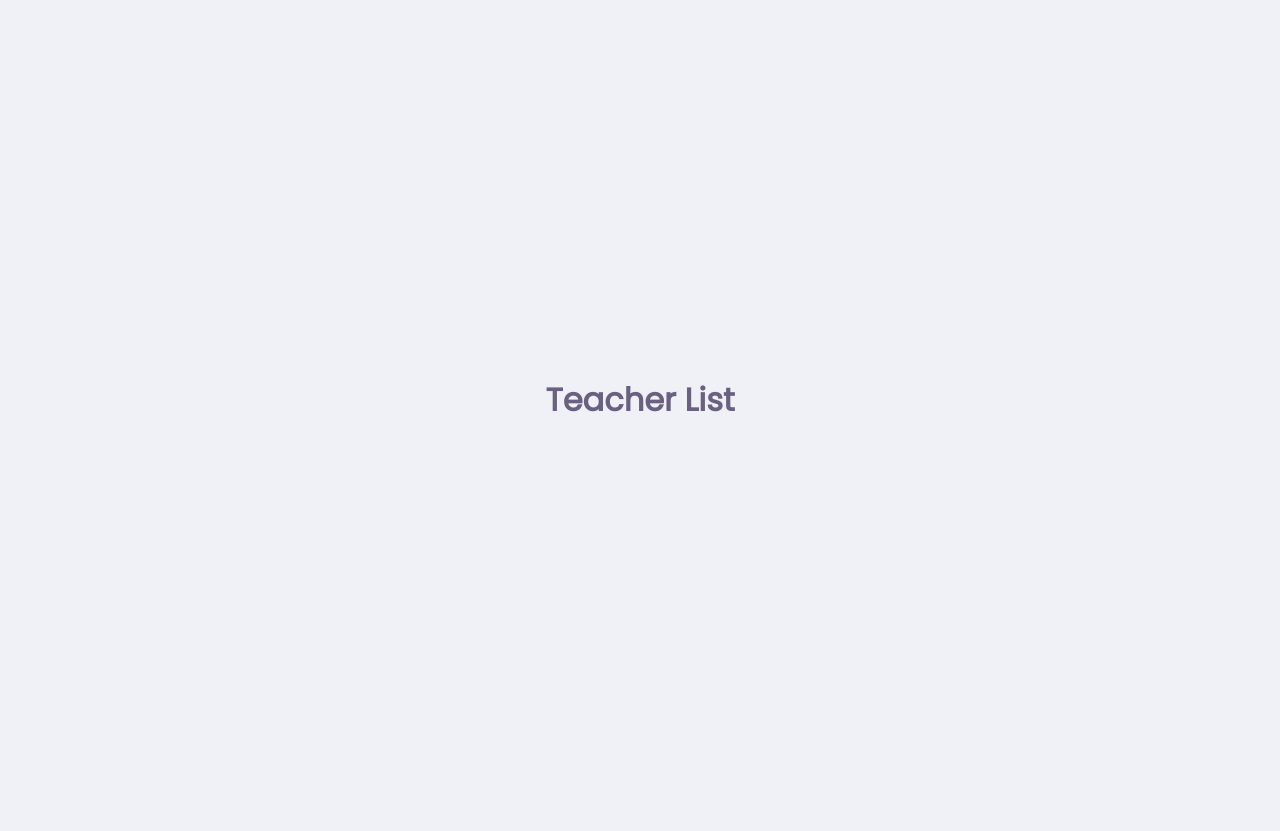
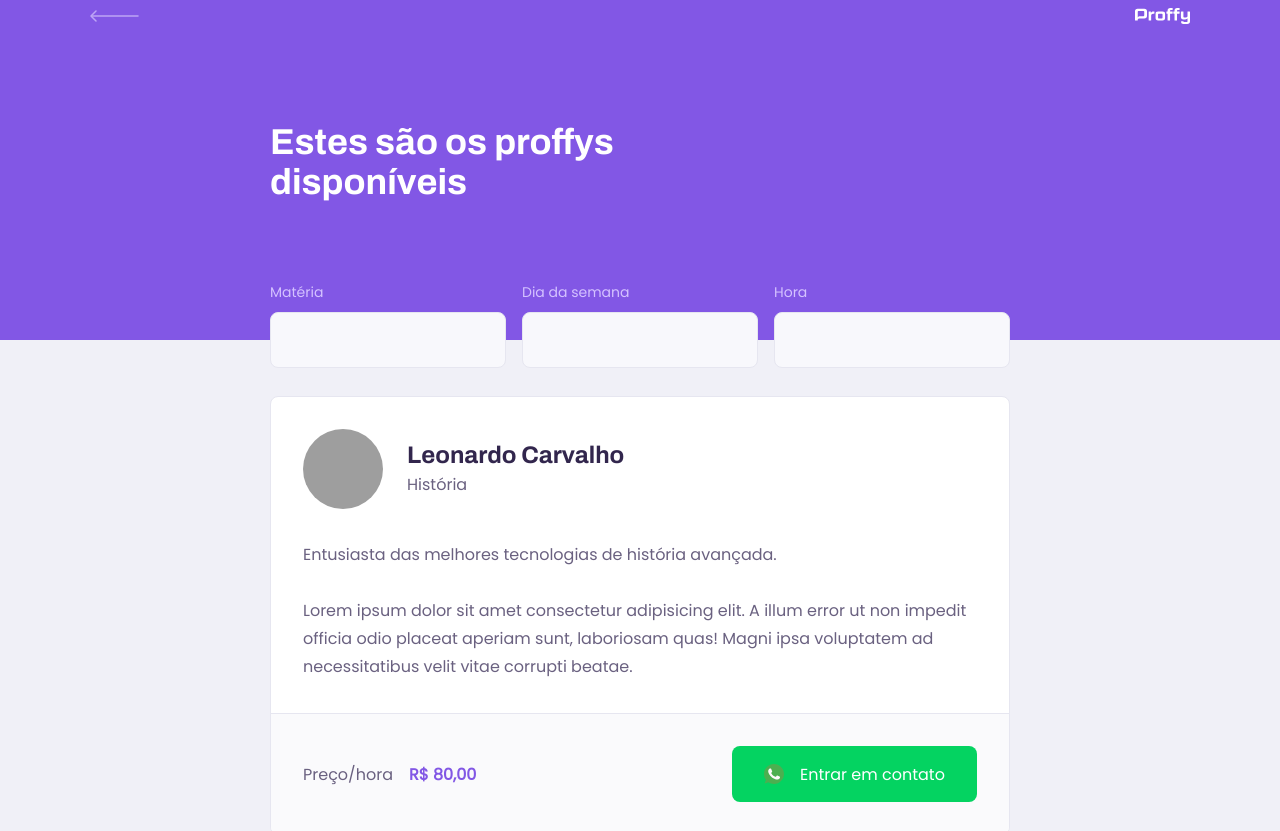
Before and after one commit to MrWillian/proffy, a React (Create React App) app in the folder web/: page /study in a window 1280 px wide. Shown: the top 831 px of the page. Before the commit the page ends 800 px from the top, so only its background shows below. Built offline with nearby package versions, Linux system fonts and the light colour scheme; grey boxes are pictures that could not be loaded.

Commit message:
[web]feat: update TeacherList page layout on mobile and desktop

```diff
--- a/web/src/pages/TeacherList/index.tsx
+++ b/web/src/pages/TeacherList/index.tsx
@@ -1,7 +1,40 @@
 import React from "react";
 
+import PageHeader from "../../components/PageHeader";
+import TeacherItem from "../../components/TeacherItem";
+
+import "./styles.css";
+
 const TeacherList: React.FC = () => {
-  return <h1>Teacher List</h1>;
+  return (
+    <div id="page-teacher-list" className="container">
+      <PageHeader title="Estes são os proffys disponíveis">
+        <form id="search-teachers">
+          <div className="input-block">
+            <label htmlFor="subject">Matéria</label>
+            <input type="text" id="subject" />
+          </div>
+
+          <div className="input-block">
+            <label htmlFor="week_day">Dia da semana</label>
+            <input type="text" id="week_day" />
+          </div>
+
+          <div className="input-block">
+            <label htmlFor="time">Hora</label>
+            <input type="text" id="time" />
+          </div>
+        </form>
+      </PageHeader>
+
+      <main>
+        <TeacherItem />
+        <TeacherItem />
+        <TeacherItem />
+        <TeacherItem />
+      </main>
+    </div>
+  );
 };
 
 export default TeacherList;
--- /dev/null
+++ b/web/src/pages/TeacherList/styles.css
@@ -0,0 +1,77 @@
+#page-teacher-list {
+  width: 100vw;
+  height: 100vh;
+}
+
+#search-teachers {
+  margin-top: 3.2rem;
+}
+
+#search-teachers label {
+  color: var(--color-text-in-primary);
+}
+
+#search-teachers .input-block {
+  position: relative;
+}
+
+#search-teachers .input-block + .input-block {
+  margin-top: 1.4rem;
+}
+
+#search-teachers .input-block label {
+  font-size: 1.4rem;
+}
+
+#search-teachers .input-block input {
+  outline: 0;
+  width: 100%;
+  height: 5.6rem;
+  font: 1.6 Archivo;
+  margin-top: 0.8rem;
+  border-radius: 0.8rem;
+  background-color: var(--color-input-background);
+  border: 1px solid var(--color-line-in-white);
+}
+
+#search-teachers .input-block:focus-within::after {
+  content: "";
+  height: 2px;
+  width: calc(100% - 3.2rem);
+  background-color: var(--color-primary-light);
+
+  position: absolute;
+  left: 1.6rem;
+  right: 1.6rem;
+  bottom: 0;
+}
+
+#page-teacher-list main {
+  margin: 3.2rem auto;
+  width: 90%;
+}
+
+@media (min-width: 700px) {
+  #page-teacher-list {
+    max-width: 100%;
+  }
+
+  #search-teachers {
+    display: grid;
+    column-gap: 16px;
+    grid-template-columns: repeat(3, 1fr);
+
+    position: absolute;
+    bottom: -28px;
+  }
+
+  #search-teachers .input-block + .input-block {
+    margin-top: 0;
+  }
+
+  #page-teacher-list main {
+    padding: 3.2rem 0;
+    margin: 0 auto;
+    max-width: 740px;
+  }
+}
```
